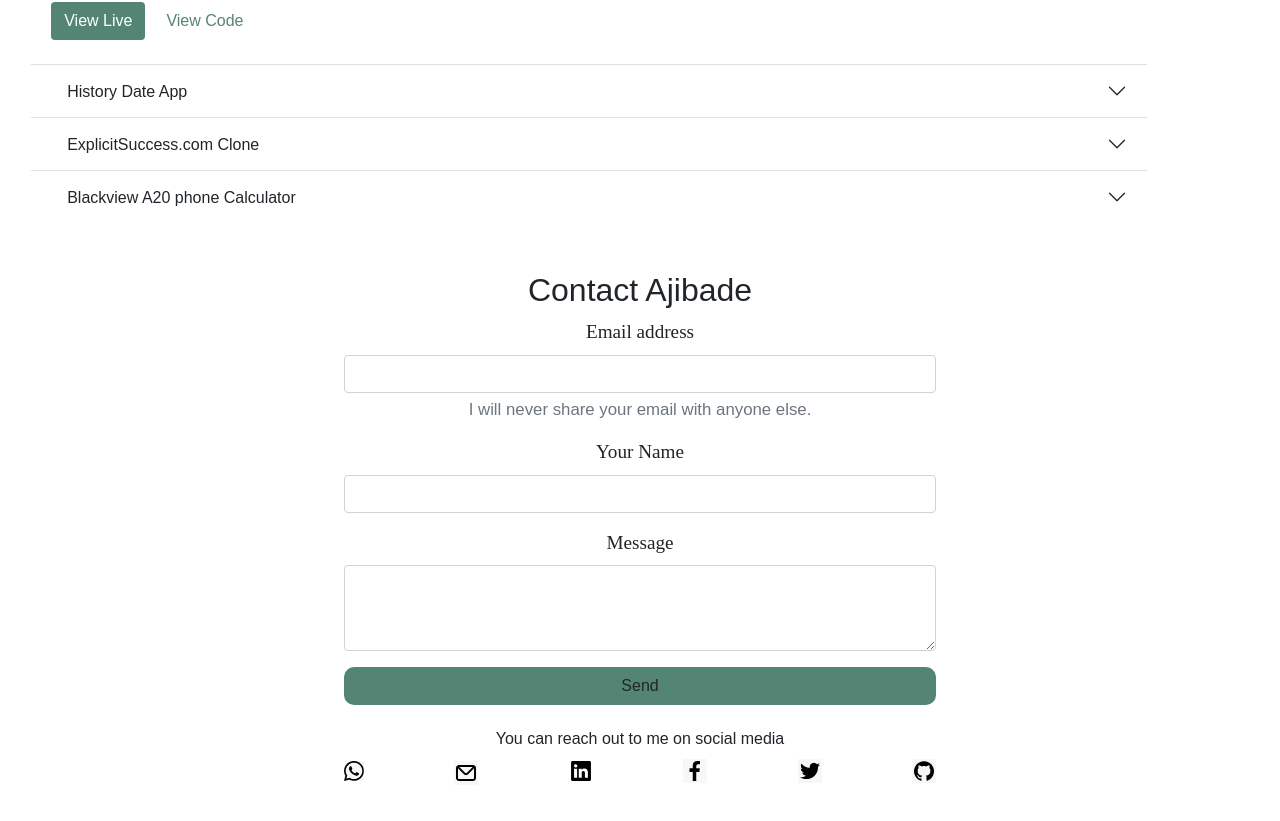
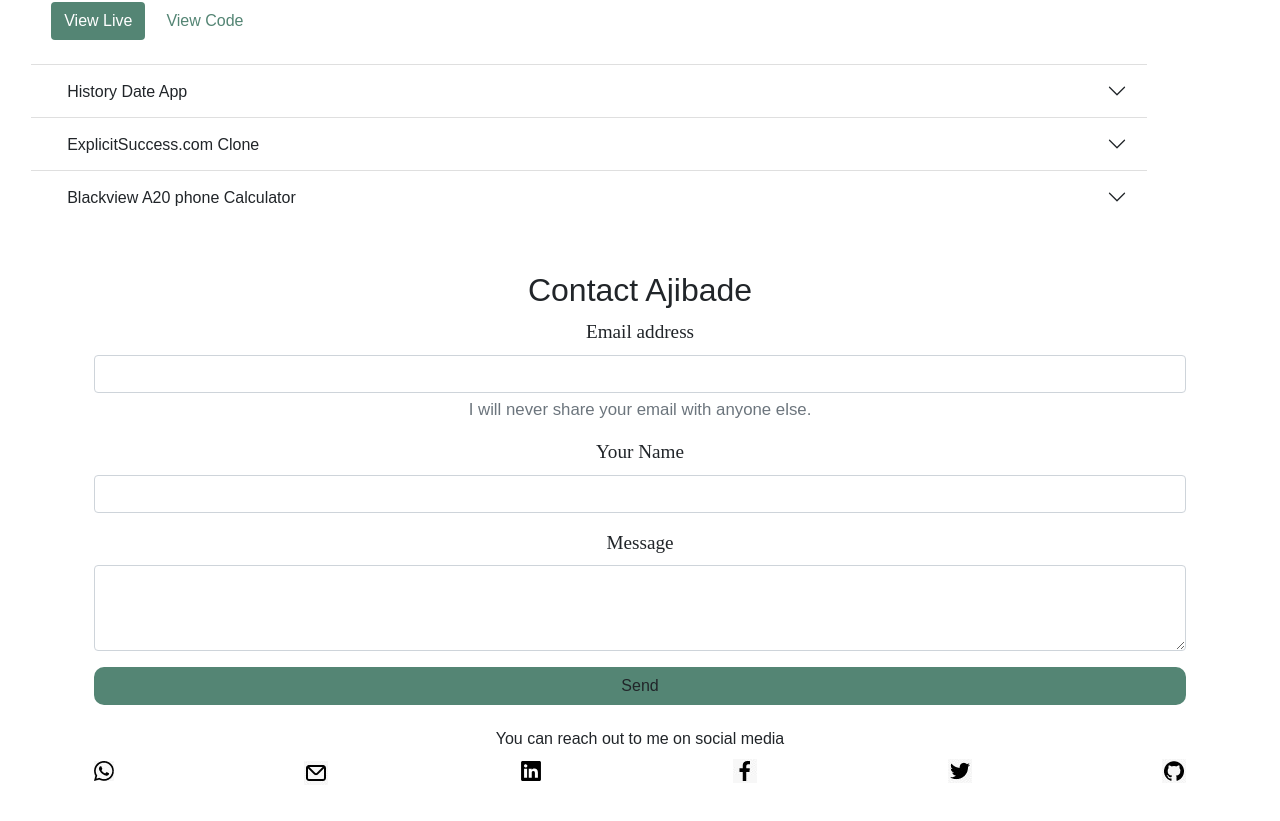
Before and after one commit to Ajyupdate/portfolioo, a React (Create React App) app: page /Contact in a window 1280 px wide. Shown: the part 1078-1899 px from the top of the page. Built offline with nearby package versions, Linux system fonts and the light colour scheme; a web font is replaced by a local one.

Commit message:
making the input and social icon better

```diff
--- a/src/Contact.js
+++ b/src/Contact.js
@@ -12,11 +12,11 @@ const Contact = () => {
 
     return (
 
-        <div className="container text-center w-50 mt-5">
+        <div className="container text-center w-70 mt-5">
             <h2>Contact Ajibade</h2>
             <div className="container text-center">
 
-                <div className="">
+                <div className="contact-form">
                     <form>
                         <div className="mb-3">
                             <label htmlFor="exampleInputEmail1" className="form-label">Email address</label>
--- a/src/index.css
+++ b/src/index.css
@@ -138,6 +138,7 @@ button .rounded{
 .form-label{
   font-family: Rancho;
 }
+
 .Footer{
 
   position: fixed;
```
